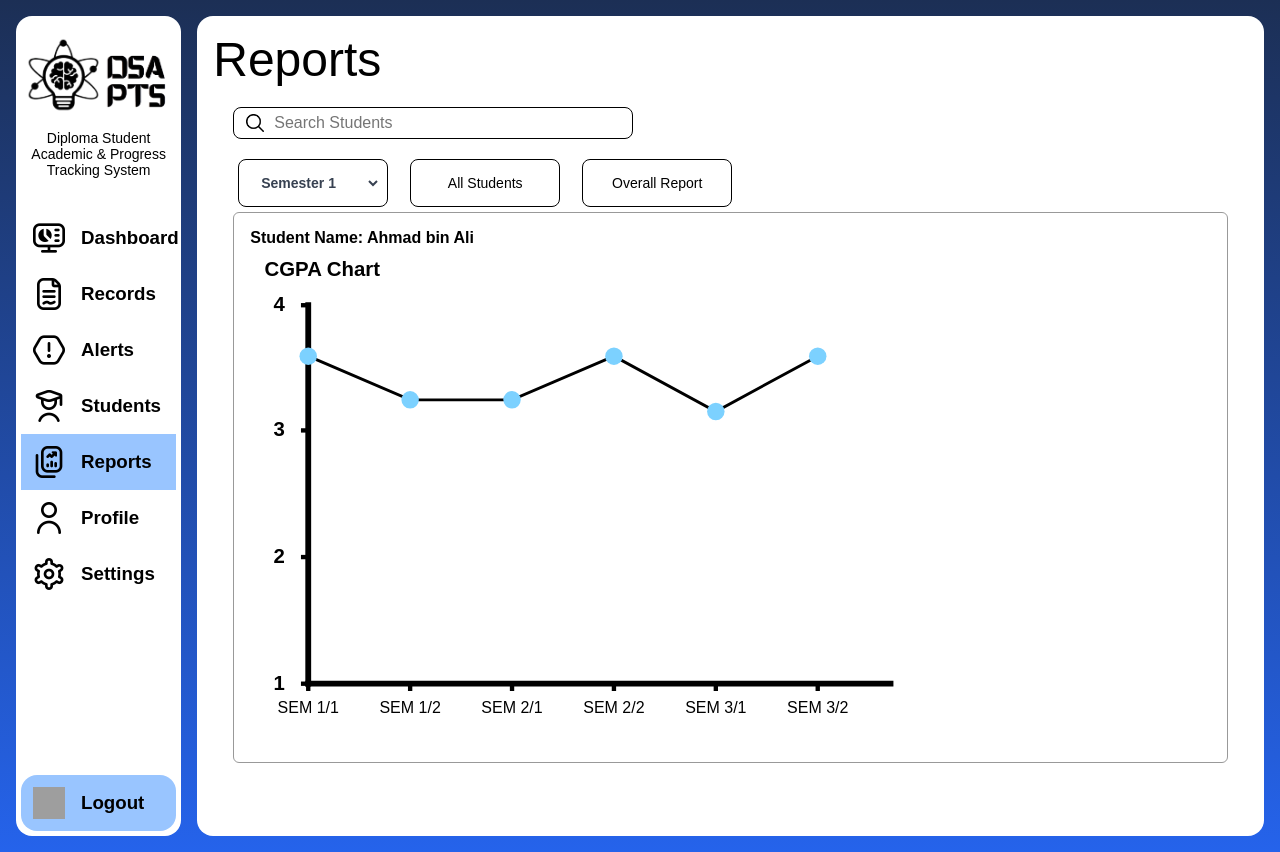
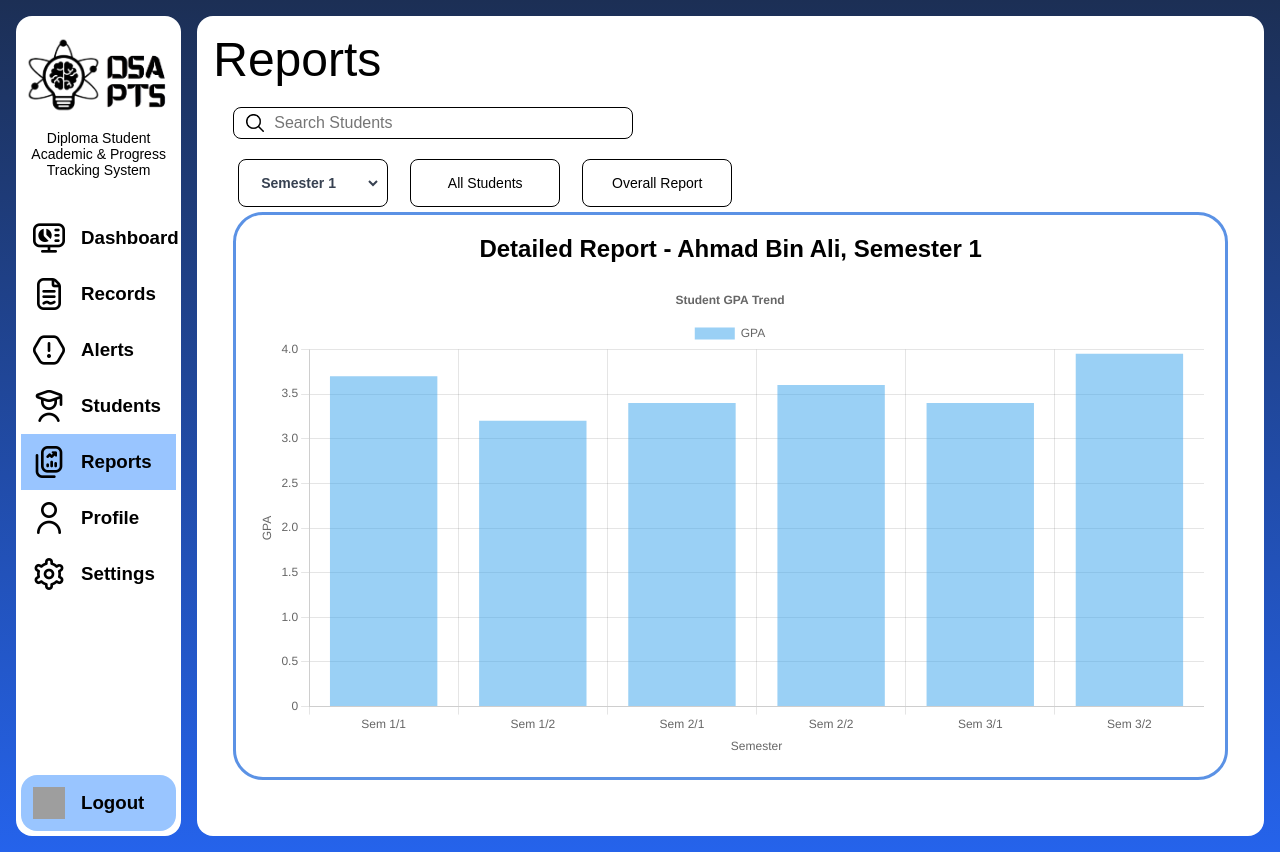
Before and after one commit to tehhh-o/workshop_DSAPTS, a PHP site: page /advisor/advisor-reports.php in a window 1280 px wide. Run offline with PHP 8.4, Linux system fonts and the light colour scheme; grey boxes are pictures that could not be loaded.

Commit message:
modify advisor graph
- update advisor report graph

```diff
--- a/advisor/advisor-reports.php
+++ b/advisor/advisor-reports.php
@@ -42,58 +42,29 @@
             <p>Overall Report</p>
           </div>
         </div>
-          <table class="student-record-table">
-                <div style="display: flex; gap: 16px; align-items: flex-start;">
-        <div style="flex: 1; background: #fff; border: 1px solid #999; padding: 16px; border-radius: 6px;">
-          <strong>Student Name: Ahmad bin Ali</strong>
-       <svg viewBox="0 0 660 340" width="100%" style="background: #fff; font-family: sans-serif;">
-        <text x="10" y="20" font-size="14" font-weight="bold">CGPA Chart</text>
+        <div class="profile-card" style="flex-direction: column;">
+          <h2 class="report-title">Detailed Report - Ahmad Bin Ali, Semester 1</h2>
+          <div class="chart-container">
+            <canvas id="gpaChart"></canvas>
+          </div>
+        </div>
 
 
-        <line x1="40" y1="40" x2="40" y2="300" stroke="#000" stroke-width="4" stroke-linecap="square" />
-        <line x1="40" y1="300" x2="440" y2="300" stroke="#000" stroke-width="4" stroke-linecap="square" />
-
-
-        <line x1="35" y1="300" x2="40" y2="300" stroke="#000" stroke-width="3" />
-        <line x1="35" y1="213" x2="40" y2="213" stroke="#000" stroke-width="3" />
-        <line x1="35" y1="126" x2="40" y2="126" stroke="#000" stroke-width="3" />
-        <line x1="35" y1="40" x2="40" y2="40" stroke="#000" stroke-width="3" />
-
-
-        <line x1="40" y1="300" x2="40" y2="305" stroke="#000" stroke-width="3" />
-        <line x1="110" y1="300" x2="110" y2="305" stroke="#000" stroke-width="3" />
-        <line x1="180" y1="300" x2="180" y2="305" stroke="#000" stroke-width="3" />
-        <line x1="250" y1="300" x2="250" y2="305" stroke="#000" stroke-width="3" />
-        <line x1="320" y1="300" x2="320" y2="305" stroke="#000" stroke-width="3" />
-        <line x1="390" y1="300" x2="390" y2="305" stroke="#000" stroke-width="3" />
-
-
-        <text x="20" y="304" font-size="14" font-weight="bold" text-anchor="middle">1</text>
-        <text x="20" y="217" font-size="14" font-weight="bold" text-anchor="middle">2</text>
-        <text x="20" y="130" font-size="14" font-weight="bold" text-anchor="middle">3</text>
-        <text x="20" y="44" font-size="14" font-weight="bold" text-anchor="middle">4</text>
-
-
-        <polyline fill="none" stroke="#000" stroke-width="2"
-         points="40,75 110,105 180,105 250,75 320,113 390,75" />
-
-
-        <circle cx="40" cy="75" r="6" fill="#7cd1ff" />
-        <circle cx="110" cy="105" r="6" fill="#7cd1ff" />
-        <circle cx="180" cy="105" r="6" fill="#7cd1ff" />
-        <circle cx="250" cy="75" r="6" fill="#7cd1ff" />
-        <circle cx="320" cy="113" r="6" fill="#7cd1ff" />
-        <circle cx="390" cy="75" r="6" fill="#7cd1ff" />
-
-        <text x="40" y="320" font-size="11" text-anchor="middle">SEM 1/1</text>
-        <text x="110" y="320" font-size="11" text-anchor="middle">SEM 1/2</text>
-        <text x="180" y="320" font-size="11" text-anchor="middle">SEM 2/1</text>
-        <text x="250" y="320" font-size="11" text-anchor="middle">SEM 2/2</text>
-        <text x="320" y="320" font-size="11" text-anchor="middle">SEM 3/1</text>
-        <text x="390" y="320" font-size="11" text-anchor="middle">SEM 3/2</text>
-      </svg>
-      </div>
-      </div>
+        <script src="https://cdn.jsdelivr.net/npm/chart.js"></script>
+        <script src="../js/script.js"></script>
+        <script>
+          makeGraph({
+            id: "gpaChart",
+            type: "bar",
+            title: "Student GPA Trend",
+            xLabel: "Semester",
+            yLabel: "GPA",
+            xValues: ["Sem 1/1", "Sem 1/2", "Sem 2/1", "Sem 2/2", "Sem 3/1", "Sem 3/2"],
+            yValues: [3.7, 3.2, 3.4, 3.6, 3.4, 3.95],
+            label: "GPA"
+          });
+        </script>
   </main>
 </body>
+
 </html>
```
Lines whose indentation alone changed are shown as unchanged.
